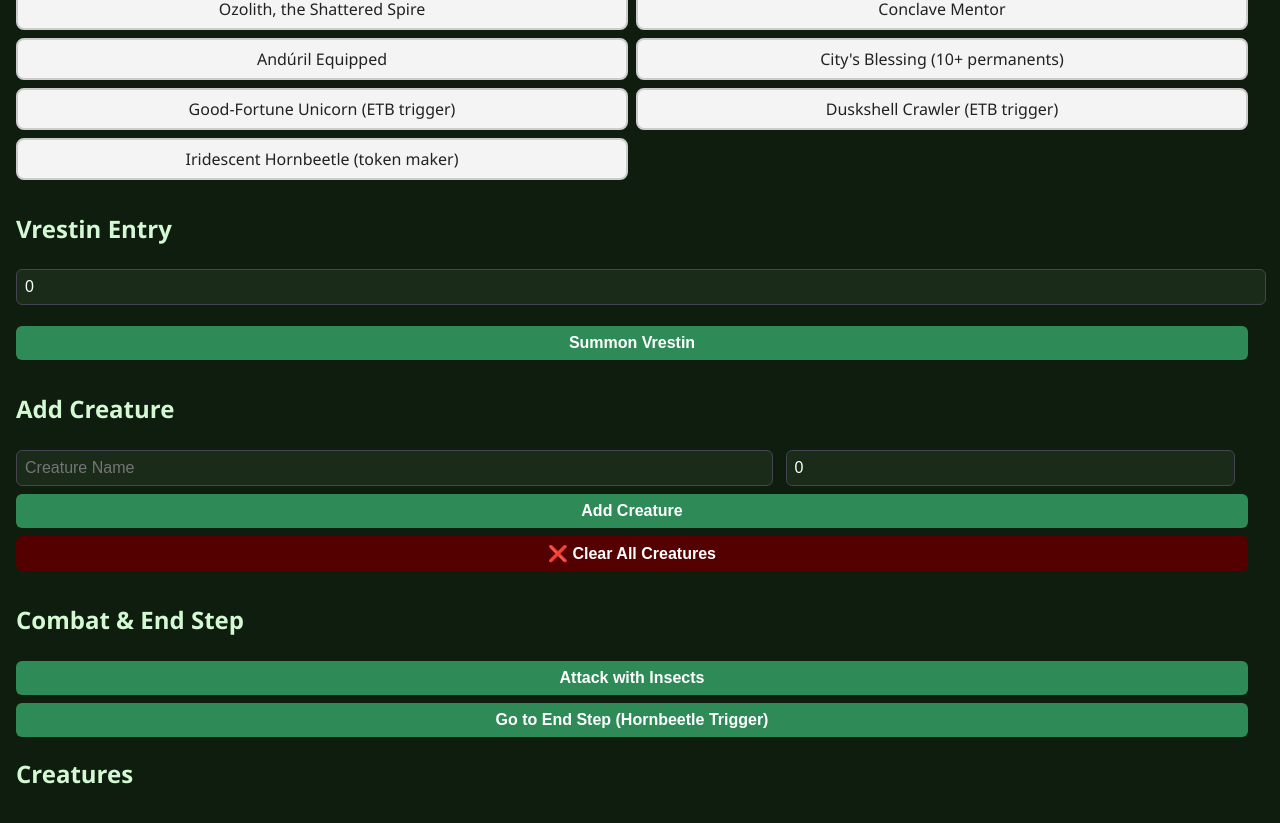
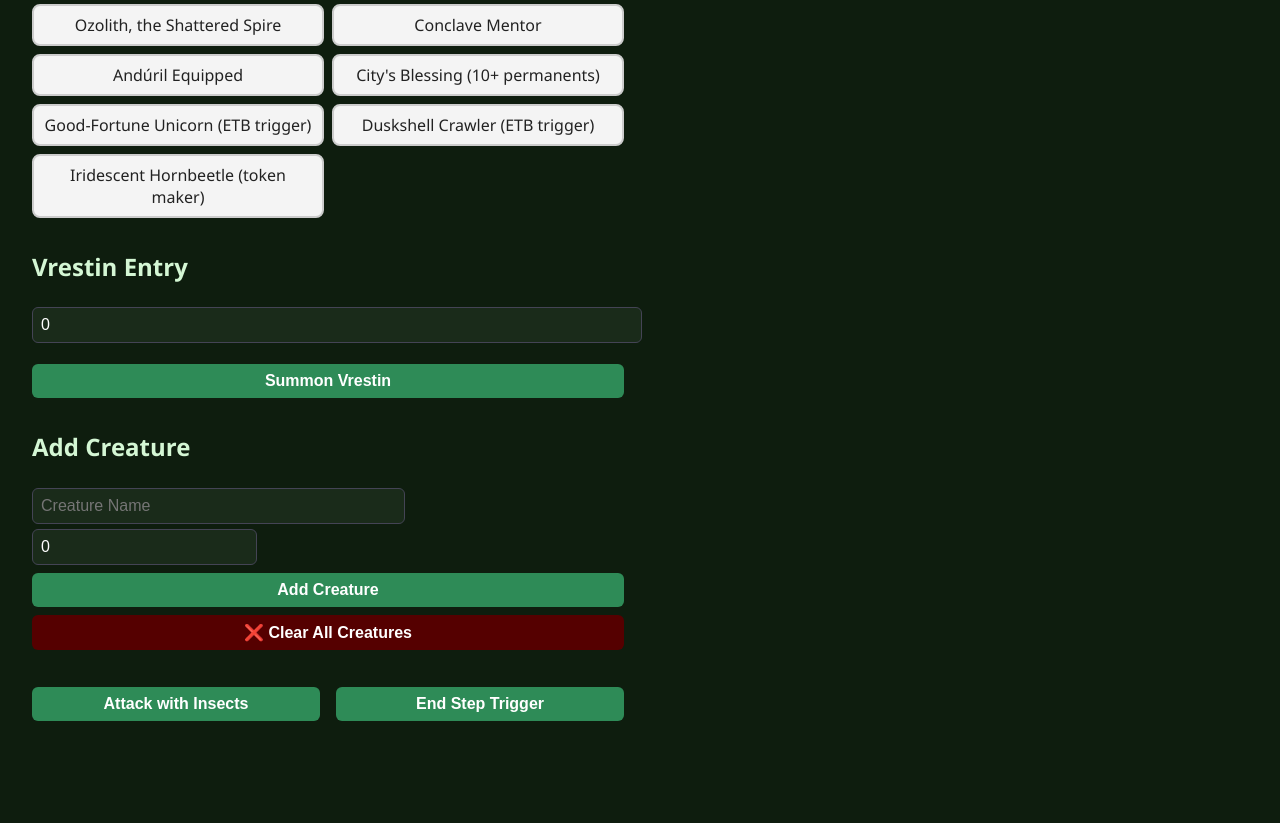
Before and after one commit to cdragon666/vrestin-counters, a React (Create React App) app: page / in a window 1280 px wide. Shown: the part 267-1090 px from the top of the page. After the commit the page ends 1020 px from the top, so only its background shows below. Built offline with nearby package versions, Linux system fonts and the light colour scheme.

Commit message:
Update layout to two-column grid and improve readability

```diff
--- a/src/App.js
+++ b/src/App.js
@@ -185,9 +185,9 @@ export default function App() {
   const clearLog = () => setResultLog([]);
 
   return (
-    <div style={{ padding: "1rem", display: "flex", flexWrap: "wrap" }}>
+    <div style={{ display: "flex", flexWrap: "wrap", gap: "2rem", padding: "2rem" }}>
       {/* Left Column */}
-      <div style={{ flex: "1 1 50%", paddingRight: "1rem", minWidth: "300px" }}>
+      <div style={{ flex: 1, minWidth: "300px" }}>
         <h1 style={{ textAlign: "center" }}>Vrestin +1/+1 Counter Tracker</h1>
 
         <h2>Select Active Cards</h2>
@@ -260,17 +260,18 @@ export default function App() {
           </ul>
         )}
 
-        <h2 style={{ marginTop: "2rem" }}>Combat & End Step</h2>
-        <button onClick={handleCombat} style={{ width: "100%" }}>
-          Attack with Insects
-        </button>
-        <button onClick={handleEndStep} style={{ marginTop: "0.5rem", width: "100%" }}>
-          Go to End Step (Hornbeetle Trigger)
-        </button>
+        <div style={{ display: "flex", gap: "1rem", marginTop: "2rem" }}>
+          <button onClick={handleCombat} style={{ flex: 1 }}>
+            Attack with Insects
+          </button>
+          <button onClick={handleEndStep} style={{ flex: 1 }}>
+            End Step Trigger
+          </button>
+        </div>
       </div>
 
       {/* Right Column */}
-      <div style={{ flex: "1 1 50%", minWidth: "300px" }}>
+      <div style={{ flex: 1, minWidth: "300px" }}>
         <h2>Creatures</h2>
         {creatures.map((c, i) => (
           <div key={i} style={{ display: "flex", justifyContent: "space-between", alignItems: "center", marginBottom: "0.5rem" }}>
```
